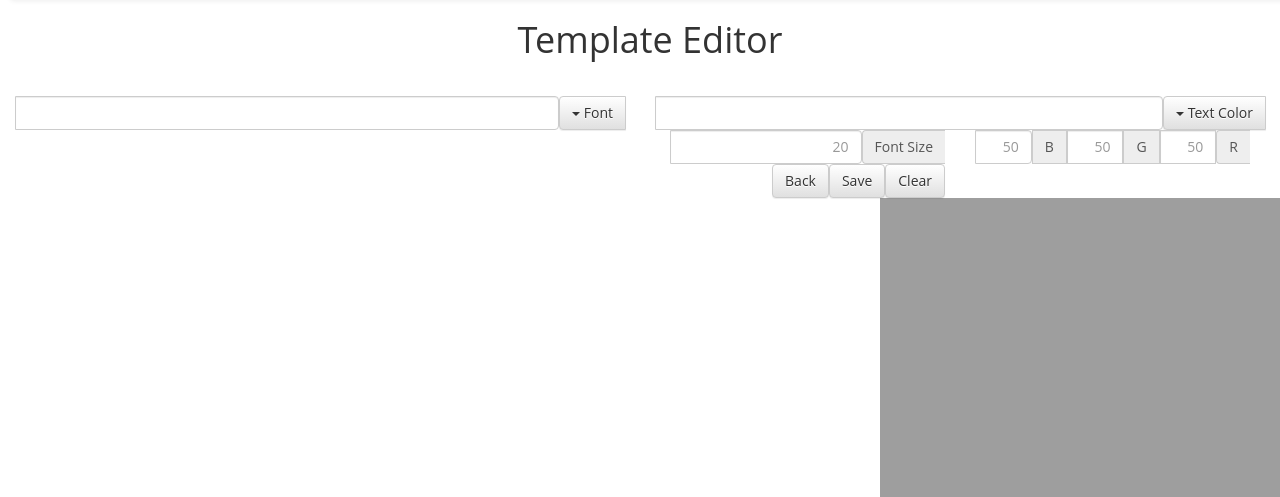
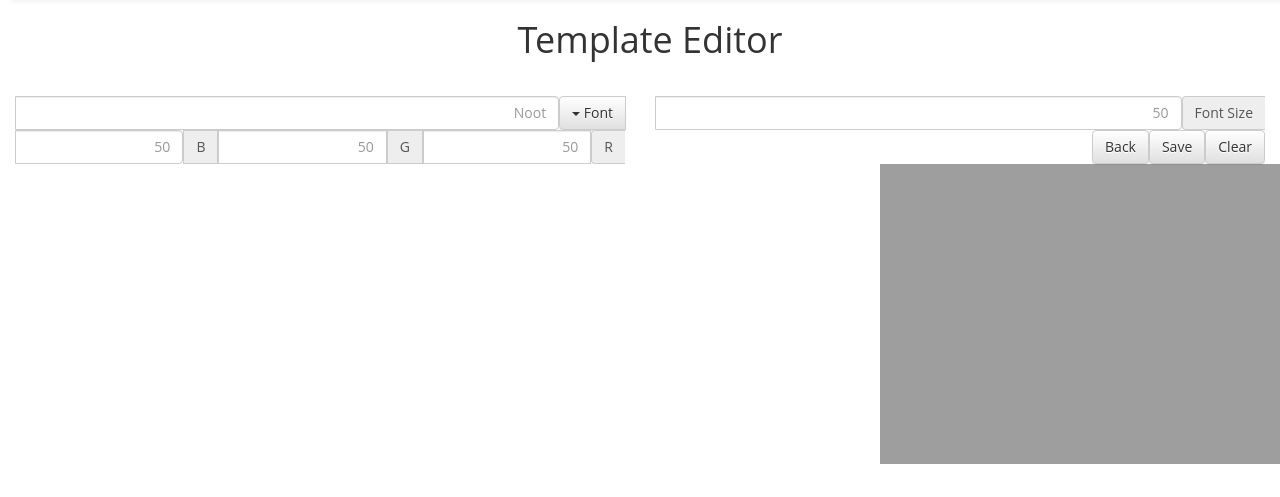
Before and after one commit to Lemore/EcardProject, a Django app: page /template_editor/129/ in a window 1280 px wide. Shown: the part 52-549 px from the top of the page. After the commit the page ends 516 px from the top, so only its background shows below. Run offline with Django 3.2, Linux system fonts and the light colour scheme; some libraries are stand-ins or nearby versions.

Commit message:
text lines

```diff
--- a/lib_ecards/static/template_editor_scripts.js
+++ b/lib_ecards/static/template_editor_scripts.js
@@ -16,20 +16,19 @@ $(function() {
     var paint;
     var tool="rect";
     var currentcolor = "black";
-    var fillcolor = "white";
-    var textcolor = "black";
-    var text_font = "Aharoni";
-    font_size = "20";
+    var fillcolor = "";
+    var textcolor = "white";
+    var text_font = "Noot";
+    font_size = "50";
 
-    var red = 255;
-    var green = 255;
-    var blue = 255;
+    var red = "";
+    var green = "";
+    var blue = "";
 
     canvas = document.createElement('canvas');
     canvas.setAttribute('width', img_width);
     canvas.setAttribute('height', img_height);
     canvas.setAttribute('id', 'canvas');
-    canvas.setAttribute('dir', 'rtl');
     canvasDiv.appendChild(canvas);
     if(typeof G_vmlCanvasManager != 'undefined') {
         canvas = G_vmlCanvasManager.initElement(canvas);
@@ -81,7 +80,7 @@ $(function() {
         obj.fill=fillcolor;
         obj.font = text_font;
         obj.font_size = font_size;
-        obj.text_color = text_color;
+//        obj.text_color = text_color;
 
         obj.x1=mouseX;
         obj.y1=mouseY;
@@ -99,12 +98,6 @@ $(function() {
     $('#canvas').mouseleave(function(e){
         paint = false;
     });
-
-//    function addClick(x, y, dragging){
-//      clickX.push(x);
-//      clickY.push(y);
-//      clickDrag.push(dragging);
-//    }
 
     $('#clear').click(function(e){
         dataObjects=[];
@@ -143,9 +136,9 @@ $(function() {
     });
 
 
-    $('#colorpicker').click(function(e){
-        paint = false;
-    });
+//    $('#colorpicker').click(function(e){
+//        paint = false;
+//    });
 
     $("#col_red").on('input', function() {
         red = $(this).val();
@@ -168,10 +161,10 @@ $(function() {
         $('#text_font').val(text_font);
     });
 
-    $('#select_text_color').on('click', 'a', function(e) {
-        text_color = $(e.target).text();
-        $('#text_color').val(text_color);
-    });
+//    $('#select_text_color').on('click', 'a', function(e) {
+//        text_color = $(e.target).text();
+//        $('#text_color').val(text_color);
+//    });
 
     function redraw(){
 //      context.clearRect(0, 0, context.canvas.width, context.canvas.height); // Clears the canvas
@@ -184,12 +177,14 @@ $(function() {
                 context.strokeStyle=obj.color;
                 context.fillStyle=obj.fill;
                 drawrect(obj.x1,obj.y1,obj.x2,obj.y2, obj.fill);
-                context.font = "30px Arial";
+                context.font = obj.font_size + "px " + obj.font;
                 context.strokeStyle="black";
+                context.lineWidth = 2;
                 context.fillStyle="white";
                 context.textAlign = "center";
-                context.fillText("????",obj.x1 + (obj.x2 - obj.x1)/2 ,obj.y1 + (obj.y2 - obj.y1)/2);
-                context.strokeText("????",obj.x1 + (obj.x2 - obj.x1)/2 ,obj.y1 + (obj.y2 - obj.y1)/2);
+                context.fillText("\u05D3\u05D5\u05D2\u05DE\u05D0",obj.x1 + (obj.x2 - obj.x1)/2 ,obj.y1 + (obj.y2 - obj.y1)/2);
+                context.strokeText("\u05D3\u05D5\u05D2\u05DE\u05D0",obj.x1 + (obj.x2 - obj.x1)/2 ,obj.y1 + (obj.y2 - obj.y1)/2);
+
             }
             i++;
         }
@@ -231,16 +226,9 @@ $(function() {
 //    }
 
     function getFillColor() {
-//        var red = $("#col-red").val();
-//        var green = $("#col-green").val();
-//        var blue = $("#col-blue").val();
-
-//        console.log(red);
-//        console.log(green);
-//        console.log(blue);
-//
-
-        var color = "rgb(" + red + "," + green + "," + blue + ")";
+        var color = "";
+        if(red != "" && green != "" && blue != "")
+            color = "rgb(" + red + "," + green + "," + blue + ")";
 //        var color = new Color([red, green, blue]);
         console.log (color);
 
@@ -269,7 +257,9 @@ $(function() {
                 regions = regions + ', "img_h" : ' + img_height;
                 regions = regions + ', "txt_x" : ' + (obj.x1 + (obj.x2 - obj.x1)/2);
                 regions = regions + ', "txt_y" : ' + (obj.y1 + (obj.y2 - obj.y1)/2);
-                regions = regions + ', "txt_color" : "black" ';
+                regions = regions + ', "txt_color" : "white" ';
+                regions = regions + ', "font" : \"' + obj.font + '\"';
+                regions = regions + ', "font_size" : ' + obj.font_size;
                 regions = regions + ', "text" : "" }';
             }
             i++;
@@ -290,8 +280,13 @@ $(function() {
         x=Math.min(x1,x2);
         y=Math.min(y1,y2);
         context.fillStyle = color;
+        context.strokeStyle = currentcolor;
+        context.lineWidth = 1;
         context.strokeRect(x,y,w,h);
-        context.fillRect(x,y,w,h);
+
+        if(color != "") {
+            context.fillRect(x,y,w,h);
+        }
     }
 
 });
--- a/lib_ecards/templates/lib_ecards/mem_editor.html
+++ b/lib_ecards/templates/lib_ecards/mem_editor.html
@@ -17,11 +17,11 @@
                 <!--<img src="{% static tmplt.image_file %}" style="position: absolute"/>-->
                 <img src="http://rosetta.nli.org.il/delivery/DeliveryManagerServlet?dps_func=stream&dps_pid={{ tmplt.link_id }}" style="position: absolute"/>
               {% for r in regions %}
-                <svg id="svg{{ r.id }}" width="{{ r.img_w }}" height="{{ r.img_h }}" style="position: absolute">
+                <svg id="svg{{ r.id }}" width="{{ r.img_w }}" height="{{ r.img_h }}" style="position: absolute" direction="rtl" xml:lang="he">>
                     <g id="{{ r.id }}" style="position: absolute" transform = "{{ r.transform }}">
                         <rect x="{{ r.x }}" y="{{ r.y }}" width="{{ r.width }}" height="{{ r.height }}" style="fill:{{ r.color }}" />
-                        <text id="region{{ r.id }}_text" x="{{ r.txt_x }}" y="{{ r.txt_y }}" width="{{ r.width }}"
-                              style="fill:{{ r.txt_color }}; font-size:30; text-anchor:middle">Text{{ r.id }}</text>
+                        <text id="region{{ r.id }}_text" x="{{ r.txt_x }}" y="{{ r.txt_y }}" width="{{ r.width }}" stroke="black" fill="white" stroke-width="2"
+                              style="font-family:'{{ r.font }}'; font-size:{{ r.font_size }}; text-anchor:middle">{{ r.id }} ???</text>
                     </g>
                 </svg>
               {% endfor %}
--- a/lib_ecards/templates/lib_ecards/show_ecard.html
+++ b/lib_ecards/templates/lib_ecards/show_ecard.html
@@ -70,7 +70,7 @@
             <g id="{{ r.id }}" style="position: absolute" transform = "{{ r.transform }}">
                 <rect x="{{ r.x }}" y="{{ r.y }}" width="{{ r.width }}" height="{{ r.height }}" style="fill:{{ r.color }}" />
                 <text id="region{{ r.id }}_text" x="{{ r.txt_x }}" y="{{ r.txt_y }}" width="{{ r.width }}" stroke="black" fill="white" stroke-width="2"
-                      style="font-size:40; text-anchor:middle ; font-family:'{{ r.font }}'">{{ r.text }}</text>
+                      style="font-size:'{{ r.font_size }}' ; text-anchor:middle ; font-family:'{{ r.font }}'">{{ r.text }}</text>
             </g>
         </svg>
       {% endfor %}
--- a/lib_ecards/templates/lib_ecards/template_editor.html
+++ b/lib_ecards/templates/lib_ecards/template_editor.html
@@ -21,30 +21,31 @@
                   <li><a id="f_Levenim" href="#">Levenim MT</a></li>
                   <li><a id="f_Miriam" href="#">Miriam</a></li>
                   <li><a id="f_Narkisim" href="#">Narkisim</a></li>
+                    <li><a id="f_Noot" href="#">Noot</a></li>
                   <li role="separator" class="divider"></li>
                   <li><a href="#">Separated link</a></li>
                 </ul>
               </div><!-- /btn-group -->
-              <input type="text" id="text_font" class="form-control" aria-label="...">
+              <input type="text" id="text_font" class="form-control" aria-label="..." placeholder="Noot">
             </div><!-- /input-group -->
           </div><!-- /.col-lg-6 -->
 
-          <div class="col-lg-6">
-            <div class="input-group">
-              <div id="select_text_color" class="input-group-btn">
-                <button type="button" class="btn btn-default dropdown-toggle" data-toggle="dropdown" aria-haspopup="true" aria-expanded="false">Text Color <span class="caret"></span></button>
-                <ul class="dropdown-menu">
-                  <li><a id="text_black" href="#">Black</a></li>
-                  <li><a id="text_white" href="#">White</a></li>
-                </ul>
-              </div><!-- /btn-group -->
-              <input type="text" id="text_color" class="form-control" aria-label="...">
-            </div><!-- /input-group -->
+          <!--<div class="col-lg-6">-->
+            <!--<div class="input-group">-->
+              <!--<div id="select_text_color" class="input-group-btn">-->
+                <!--<button type="button" class="btn btn-default dropdown-toggle" data-toggle="dropdown" aria-haspopup="true" aria-expanded="false">Text Color <span class="caret"></span></button>-->
+                <!--<ul class="dropdown-menu">-->
+                  <!--<li><a id="text_black" href="#">Black</a></li>-->
+                  <!--<li><a id="text_white" href="#">White</a></li>-->
+                <!--</ul>-->
+              <!--</div>&lt;!&ndash; /btn-group &ndash;&gt;-->
+              <!--<input type="text" id="text_color" class="form-control" aria-label="...">-->
+            <!--</div>&lt;!&ndash; /input-group &ndash;&gt;-->
 
          <div class="col-lg-6">
             <div class="input-group">
                <span class="input-group-addon" >Font Size </span>
-               <input type="text" class="form-control" id="font_size" placeholder="20">
+               <input type="text" class="form-control" id="font_size" placeholder="50">
             </div><!-- /input-group -->
           </div>
 
```
Also changed, not shown: lib_ecards/static/mem_editor_scripts.js (+11 -6 lines).
